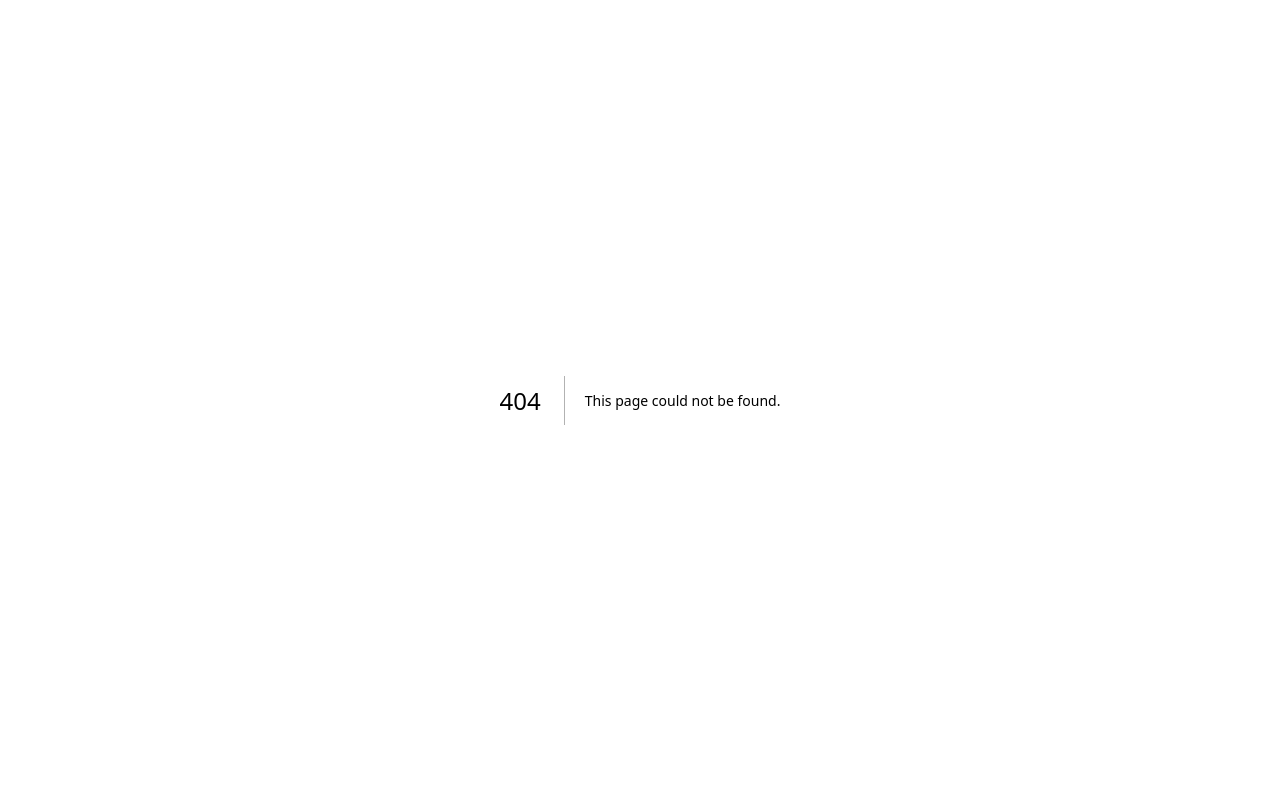
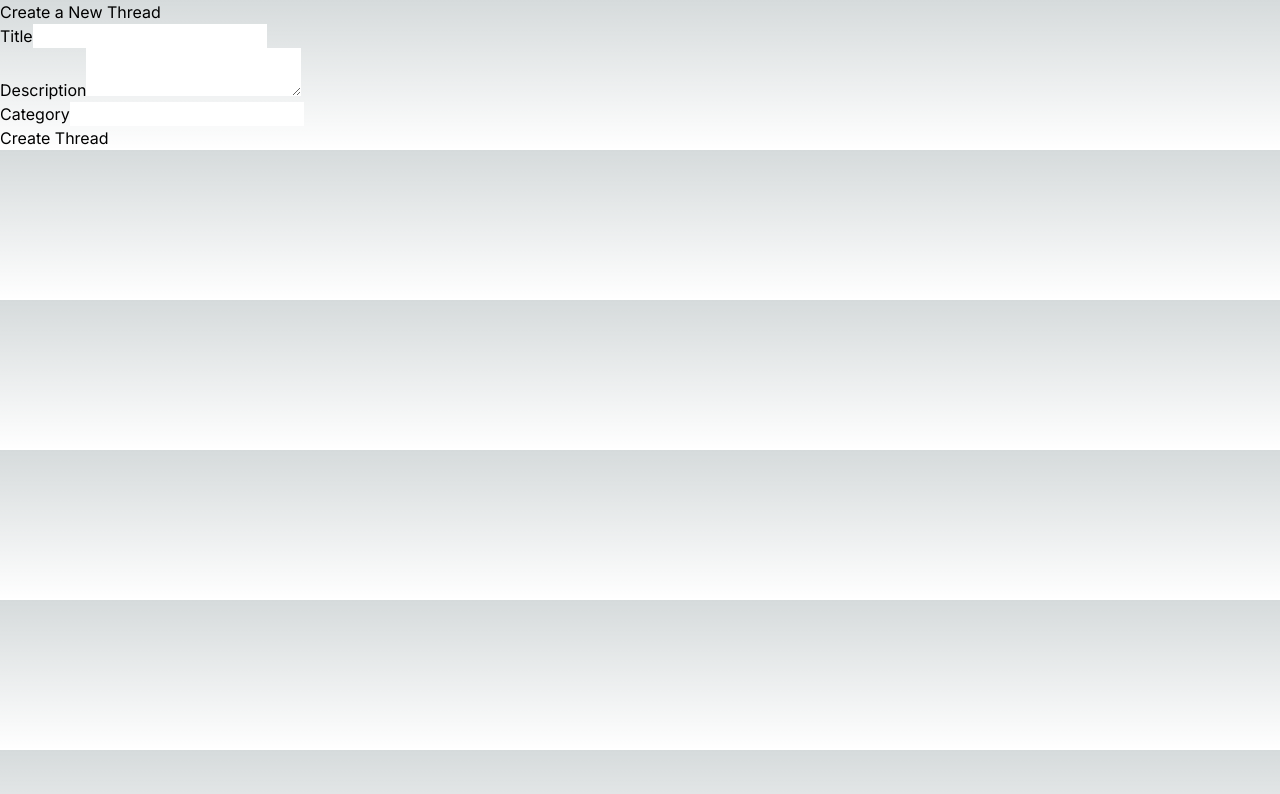
Before and after one commit to jesperekerling/forum-nextjs-firebase, a Next.js app: page /create-thread in a window 1280 px wide. Before the commit this address had no page. Shown: the top 794 px of the page. Built offline with nearby package versions, Linux system fonts and the light colour scheme; no server answers.

Commit message:
Threads listed and create thread page created

```diff
--- /dev/null
+++ b/src/app/create-thread/page.tsx
@@ -0,0 +1,87 @@
+'use client'
+
+import React, { useState, useEffect } from 'react';
+import { db } from '@/firebase';
+import { collection, addDoc } from 'firebase/firestore';
+import { getAuth, onAuthStateChanged } from 'firebase/auth';
+
+function createThreadPage() {
+  const [title, setTitle] = useState('');
+  const [description, setDescription] = useState('');
+  const [category, setCategory] = useState('');
+  const [creator, setCreator] = useState('');
+
+  useEffect(() => {
+    const auth = getAuth();
+    const unsubscribe = onAuthStateChanged(auth, (user) => {
+      if (user) {
+        setCreator(user.uid);
+      } else {
+        // Handle the case where the user is not logged in
+        console.log('User is not logged in');
+      }
+    });
+
+    return () => unsubscribe();
+  }, []);
+
+  const handleSubmit = async (e: React.FormEvent) => {
+    e.preventDefault();
+
+    const newThread = {
+      title,
+      description,
+      category,
+      creator,
+      creationDate: new Date().toISOString(),
+    };
+
+    try {
+      await addDoc(collection(db, 'threads'), newThread);
+      console.log('Document successfully written!');
+      // Reset form fields
+      setTitle('');
+      setDescription('');
+      setCategory('');
+    } catch (error) {
+      console.error('Error writing document: ', error);
+    }
+  };
+
+  return (
+    <div>
+      <h1>Create a New Thread</h1>
+      <form onSubmit={handleSubmit}>
+        <div>
+          <label>Title</label>
+          <input
+            type="text"
+            value={title}
+            onChange={(e) => setTitle(e.target.value)}
+            required
+          />
+        </div>
+        <div>
+          <label>Description</label>
+          <textarea
+            value={description}
+            onChange={(e) => setDescription(e.target.value)}
+            required
+          />
+        </div>
+        <div>
+          <label>Category</label>
+          <input
+            type="text"
+            value={category}
+            onChange={(e) => setCategory(e.target.value)}
+            required
+          />
+        </div>
+        <button type="submit">Create Thread</button>
+      </form>
+    </div>
+  );
+}
+
+export default createThreadPage;
--- a/src/app/layout.tsx
+++ b/src/app/layout.tsx
@@ -8,7 +8,7 @@ import { getFirestore } from "firebase/firestore";
 const inter = Inter({ subsets: ["latin"] });
 
 export const metadata: Metadata = {
-  title: "Create Next App",
+  title: "Forum",
   description: "Generated by create next app",
 };
 
--- a/src/app/page.tsx
+++ b/src/app/page.tsx
@@ -56,6 +56,7 @@ const Page = () => {
       <h1 className="text-xl font-bold pb-10">Forum</h1>
 
       <ListThreads />
+      <a href="/create-thread" className="bg-black text-white py-3 px-5 rounded-md dark:text-black dark:bg-white hover:opacity-75">Create Thread</a>
 
       <h2 className="font-bold text-2xl py-4 pt-10">Login</h2>
       <Login />
--- a/src/components/ListThreads.tsx
+++ b/src/components/ListThreads.tsx
@@ -13,7 +13,7 @@ type User = {
 };
 
 type Thread = {
-  id: number;
+  id: string;
   title: string;
   category: ThreadCategory;
   creationDate: string;
@@ -28,6 +28,7 @@ useEffect(() => {
   async function fetchData() {
     const querySnapshot = await getDocs(collection(db, 'threads'))
     const threadsData = querySnapshot.docs.map(doc => ({
+      id: doc.id,
       ...doc.data()
     } as Thread))
     setThreads(threadsData)
@@ -38,13 +39,23 @@ useEffect(() => {
 
   return (
     <div>
-      <h1>Forum Threads</h1>
+      <h2 className='font-bold text-xl pb-3'>Latest Threads</h2>
       {threads.length > 0 ? (
         <ul>
           {threads.map(thread => (
-            <li key={thread.id}>
-              <h2>{thread.title}</h2>
-              <p>{thread.description}</p>
+            <li key={thread.id} className='py-2'>
+              <div className='flex'>
+                <h2 className='font-semibold flex-1'>{thread.title}</h2>
+                <span className='bg-gray-700 text-white px-2 py-1 text-sm rounded-md'>{thread.category}</span>
+              </div>
+              <p className='text-sm text-gray-500'>Posted by USERNAME at {new Intl.DateTimeFormat('sv-SE', {
+                  year: 'numeric',
+                  month: 'long',
+                  day: 'numeric',
+                  hour: '2-digit',
+                  minute: '2-digit',
+                  second: '2-digit'
+                }).format(new Date(thread.creationDate))}</p>
             </li>
           ))}
         </ul>
```
